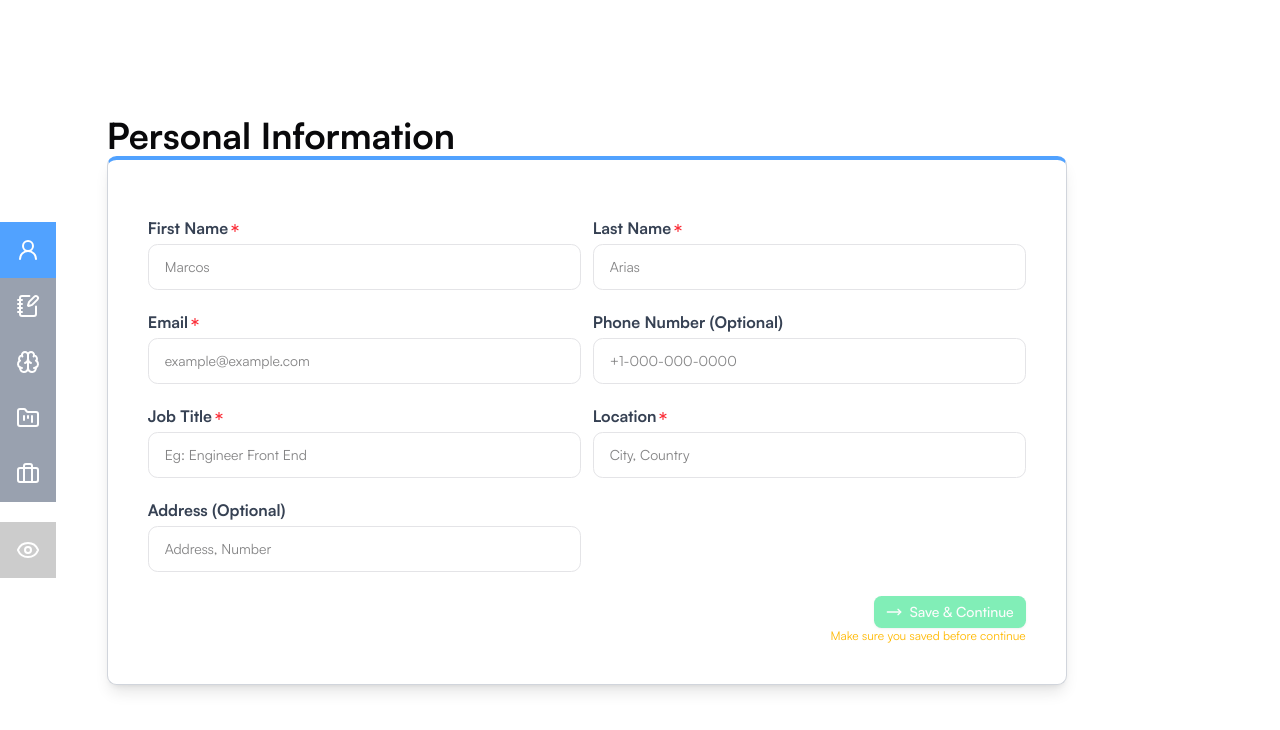
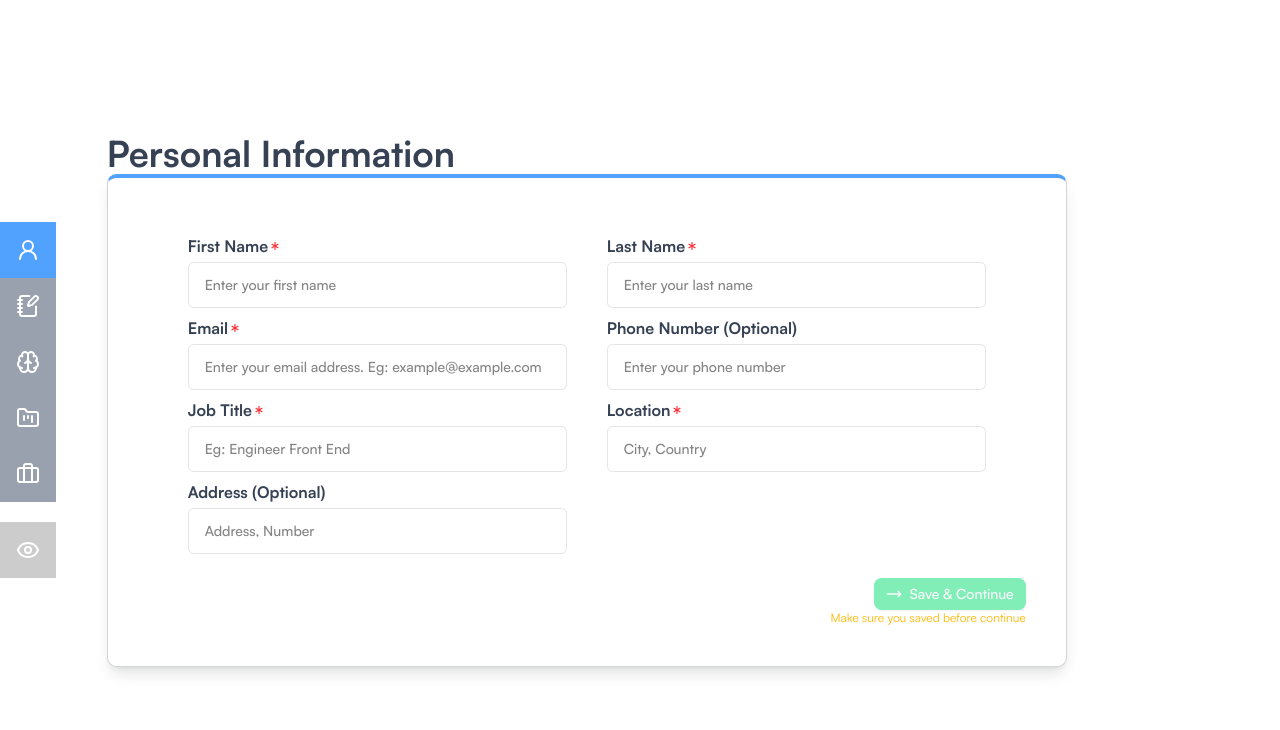
Before and after one commit to marcosarias21/resume-builder-ai, a React (Vite) app: page / in a window 1280 px wide. Shown: the top 730 px of the page. Built offline with nearby package versions, Linux system fonts and the light colour scheme.

Commit message:
new placeholders and labels with new colors and bold

```diff
--- a/src/App.tsx
+++ b/src/App.tsx
@@ -29,7 +29,7 @@ const App = () => {
       </div>
       <div className={`w-full h-full ${isWatched ? 'col-span-7': 'col-span-9'}`}>
         <div className='flex flex-col h-full w-full justify-center'>
-          <h2 className='text-4xl font-bold'>{sectionsData[currentSection].title}</h2>
+          <h2 className='text-4xl font-bold text-gray-700'>{sectionsData[currentSection].title}</h2>
           {sectionsData[currentSection].comp}
         </div>
       </div>
--- a/src/components/Forms/PersonalInfoForm/PersonalInfoForm.tsx
+++ b/src/components/Forms/PersonalInfoForm/PersonalInfoForm.tsx
@@ -22,18 +22,18 @@ const PersonalInfoForm = () => {
   return (
     <div className="min-h-[60%] bg-white border-1 border-gray-300 border-t-blue-400 border-t-4 dark:bg-neutral-800 shadow-lg rounded-lg p-6 lg:p-10 w-full">
       <form onSubmit={handleSubmit(onSubmit)} className="flex flex-col sm:grid-cols-2 gap-6 w-full">
-        <div className="h-full grid grid-cols-2 gap-3">
+        <div className="h-full grid grid-cols-2 gap-x-10 px-10">
           <div className="mt-4">
             <label className="flex items-center text-md font-bold text-gray-700 dark:text-neutral-200" htmlFor="firstName">First Name <span><Asterisk className="text-red-500" size={14} /></span></label>
             <div className="mt-1">
-              <input className="py-3 px-4 block w-full border rounded-lg text-sm focus:border-green-400 focus:ring-1 focus:ring-green-400 focus:outline-none dark:text-white dark:placeholder-gray-400" placeholder="Marcos" type="text" {...register("firstName", { required: true })} />
+              <input className="font-medium py-3 px-4 block w-full border rounded-sm text-sm focus:border-green-400 focus:ring-1 focus:ring-green-400 focus:outline-none dark:text-white dark:placeholder-gray-400" placeholder="Enter your first name" type="text" {...register("firstName", { required: true })} />
               {errors.firstName &&<p className="text-red-500 text-sm mt-1">This field is required</p>}
             </div>
           </div>
           <div className="mt-4">
             <label className="flex items-center text-md font-bold text-gray-700 dark:text-neutral-200" htmlFor="lastName">Last Name <span><Asterisk className="text-red-500" size={14} /></span>  </label>
             <div className="mt-1">
-              <input className="py-3 px-4 block w-full border rounded-lg text-sm focus:border-green-400 focus:ring-1 focus:ring-green-400 focus:outline-none dark:text-white dark:placeholder-gray-400" placeholder="Arias" type="text" {...register("lastName", { required: true })} />
+              <input className="font-medium py-3 px-4 block w-full border rounded-sm text-sm focus:border-green-400 focus:ring-1 focus:ring-green-400 focus:outline-none dark:text-white dark:placeholder-gray-400" placeholder="Enter your last name" type="text" {...register("lastName", { required: true })} />
               {errors.lastName && <p className="text-red-500 text-sm mt-1">This field is required</p>}
             </div>
           </div>
@@ -41,27 +41,21 @@ const PersonalInfoForm = () => {
             <label className="flex items-center text-md font-bold text-gray-700 dark:text-neutral-200" htmlFor="email">Email <span><Asterisk className="text-red-500" size={14} /></span>
             </label>
             <div className="mt-1">
-              <input autoComplete="email" className="py-3 px-4 block w-full border rounded-lg text-sm focus:border-green-400 focus:ring-1 focus:ring-green-400 focus:outline-none dark:text-white dark:placeholder-gray-400" placeholder="example@example.com" type="email" {...register("email", { required: true })}/>
+              <input autoComplete="email" className=" font-medium py-3 px-4 block w-full border rounded-sm text-sm focus:border-green-400 focus:ring-1 focus:ring-green-400 focus:outline-none dark:text-white dark:placeholder-gray-400" placeholder="Enter your email address. Eg: example@example.com" type="email" {...register("email", { required: true })}/>
               {errors.email &&<p className="text-red-500 text-sm mt-1">This field is required</p>}
             </div>
           </div>
           <div className="mt-2">
-            <label className="block text-md font-bold text-gray-700 dark:text-neutral-200" htmlFor="phone">
-              Phone Number (Optional)
-            </label>
+            <label className="block text-md font-bold text-gray-700 dark:text-neutral-200" htmlFor="phone">Phone Number (Optional)</label>
             <div className="mt-1">
               <input
-                className="py-3 px-4 block w-full border rounded-lg text-sm focus:border-green-400 focus:ring-1 focus:ring-green-400 focus:outline-none dark:text-white dark:placeholder-gray-400"
-                placeholder="+1-000-000-0000"
-                type="text"
-                {...register("phone")}
-              />
+                className="font-medium py-3 px-4 block w-full border rounded-sm text-sm focus:border-green-400 focus:ring-1 focus:ring-green-400 focus:outline-none dark:text-white dark:placeholder-gray-400" placeholder="Enter your phone number" type="text" {...register("phone")} />
             </div>
           </div>
           <div className="mt-2">
             <label className="flex items-center text-md font-bold text-gray-700 dark:text-neutral-200" htmlFor="jobTitle">Job Title<span><Asterisk className="text-red-500" size={14} /></span></label>
             <div className="mt-1">
-              <input className="py-3 px-4 block w-full border rounded-lg text-sm focus:border-green-400 focus:ring-1 focus:ring-green-400 focus:outline-none dark:text-white dark:placeholder-gray-400" placeholder="Eg: Engineer Front End" type="text" {...register("jobTitle", { required: true })} />
+              <input className="font-medium py-3 px-4 block w-full border rounded-sm text-sm focus:border-green-400 focus:ring-1 focus:ring-green-400 focus:outline-none dark:text-white dark:placeholder-gray-400" placeholder="Eg: Engineer Front End" type="text" {...register("jobTitle", { required: true })} />
               {errors.jobTitle && (
                 <p className="text-red-500 text-sm mt-1">This field is required</p>
               )}
@@ -70,28 +64,16 @@ const PersonalInfoForm = () => {
           <div className="mt-2">
             <label className="flex items-center text-md font-bold text-gray-700 dark:text-neutral-200" htmlFor="location">Location<span><Asterisk className="text-red-500" size={14} /></span></label>
             <div className="mt-1">
-              <input
-                className="py-3 px-4 block w-full border rounded-lg text-sm focus:border-green-400 focus:ring-1 focus:ring-green-400 focus:outline-none dark:text-white dark:placeholder-gray-400"
-                placeholder="City, Country"
-                type="text"
-                {...register("location", { required: true })}
-              />
+              <input className="font-medium py-3 px-4 block w-full border rounded-sm text-sm focus:border-green-400 focus:ring-1 focus:ring-green-400 focus:outline-none dark:text-white dark:placeholder-gray-400" placeholder="City, Country" type="text" {...register("location", { required: true })} />
               {errors.location && (
                 <p className="text-red-500 text-sm mt-1">This field is required</p>
               )}
             </div>
           </div>
           <div className="mt-2">
-            <label className="block text-md font-bold text-gray-700 dark:text-neutral-200" htmlFor="address">
-              Address (Optional)
-            </label>
+            <label className="block text-md font-bold text-gray-700 dark:text-neutral-200" htmlFor="address">Address (Optional)</label>
             <div className="mt-1">
-              <input
-                className="py-3 px-4 block w-full border rounded-lg text-sm focus:border-green-400 focus:ring-1 focus:ring-green-400 focus:outline-none dark:text-white dark:placeholder-gray-400"
-                placeholder="Address, Number"
-                type="text"
-                {...register("address")}
-              />
+              <input className="font-medium  py-3 px-4 block w-full border rounded-sm text-sm focus:border-green-400 focus:ring-1 focus:ring-green-400 focus:outline-none dark:text-white dark:placeholder-gray-400" placeholder="Address, Number" type="text" {...register("address")} />
             </div>
           </div>
         </div>
--- a/src/components/Forms/SkillsForm/SkillsForm.tsx
+++ b/src/components/Forms/SkillsForm/SkillsForm.tsx
@@ -33,8 +33,8 @@ const SkillsForm = () => {
               <div key={index} className="mb-1">
                 <div className="flex justify-between border-1 rounded-2xl p-5">
                   <div className="flex flex-col p-1 w-full">
-                    <label htmlFor="skills" className="font-medium flex items-center">Skill:<span><Asterisk className="text-red-500" size={14} /></span></label>
-                    <input className='py-3 px-4 block w-full border-1 border-gray-200 rounded-lg text-sm ffocus:border-green-400 focus:ring-1 focus:ring-green-400 focus:outline-none dark:text-white dark:placeholder-gray-400'
+                    <label htmlFor="skills" className="font-bold text-gray-700 flex items-center">Skill:<span><Asterisk className="text-red-500" size={14} /></span></label>
+                    <input className='font-medium py-3 px-4 block w-full border-1 border-gray-200 rounded-lg text-sm ffocus:border-green-400 focus:ring-1 focus:ring-green-400 focus:outline-none dark:text-white dark:placeholder-gray-400'
                     placeholder={examplesSkills[index] ? examplesSkills[index] : "Eg: ..."} type='text' {...register(`skills.${index}`, { required: true })} />
                   </div>
                 </div>
--- a/src/components/Forms/SummeryForm/SummeryForm.tsx
+++ b/src/components/Forms/SummeryForm/SummeryForm.tsx
@@ -56,16 +56,9 @@ const SummeryForm = () => {
               </div>
             </div>
             {loading ? (
-            <div className="w-full min-h-52 p-3 rounded-md border border-gray"><p className="animate-pulse text-gray-500">Generating text...</p></div>
+            <div className="w-full min-h-40 p-3 rounded-md border border-gray"><p className="animate-pulse text-gray-400 text-sm font-medium">Generating text...</p></div>
             ) : (
-            <textarea
-              id="message"
-              className="block w-full min-h-52 p-3 text-sm text-gray-900 rounded-md border border-gray-300 dark:border-gray-700 bg-white dark:bg-gray-700 focus:ring-2 focus:ring-green-400 focus:border-transparent focus:outline-none dark:text-white dark:placeholder-gray-400"
-              placeholder="Text summary..."
-              {...register("summery")}
-              value={text}
-              onChange={(e) => setText(e.target.value)}
-            />
+            <textarea id="message" className="block w-full min-h-40 p-3 text-sm text-gray-900 rounded-md border font-medium border-gray-300 dark:border-gray-700 bg-white dark:bg-gray-700 focus:ring-2 focus:ring-green-400 focus:border-transparent focus:outline-none dark:text-white dark:placeholder-gray-400"  placeholder="Summarize your experience and key skills in a few words..." {...register("summery")} value={text} onChange={(e) => setText(e.target.value)} />
           )}
           </div>
           <div className="text-center">
```
Also changed, not shown: src/components/Forms/ProjectsForm/ProjectsForm.tsx (+13 -13 lines), src/components/Forms/WorkForm/WorkForm.tsx (+10 -13 lines).
